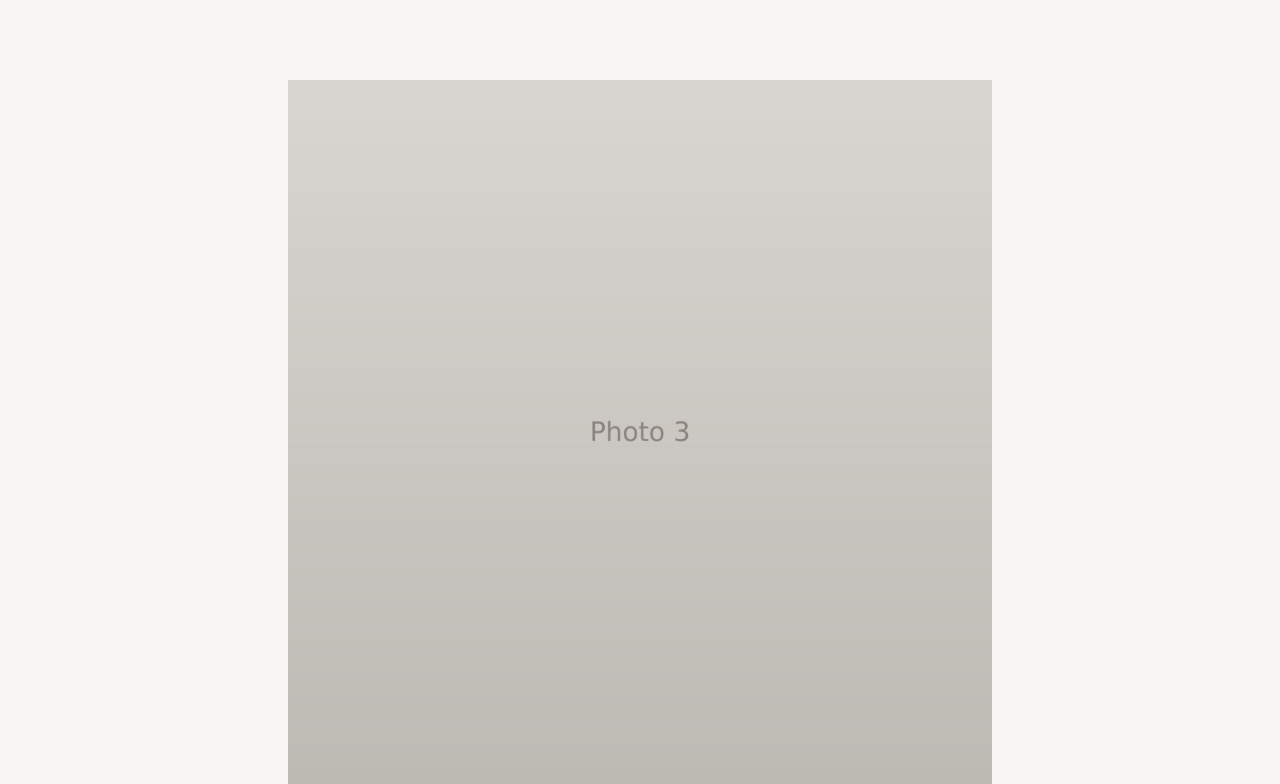
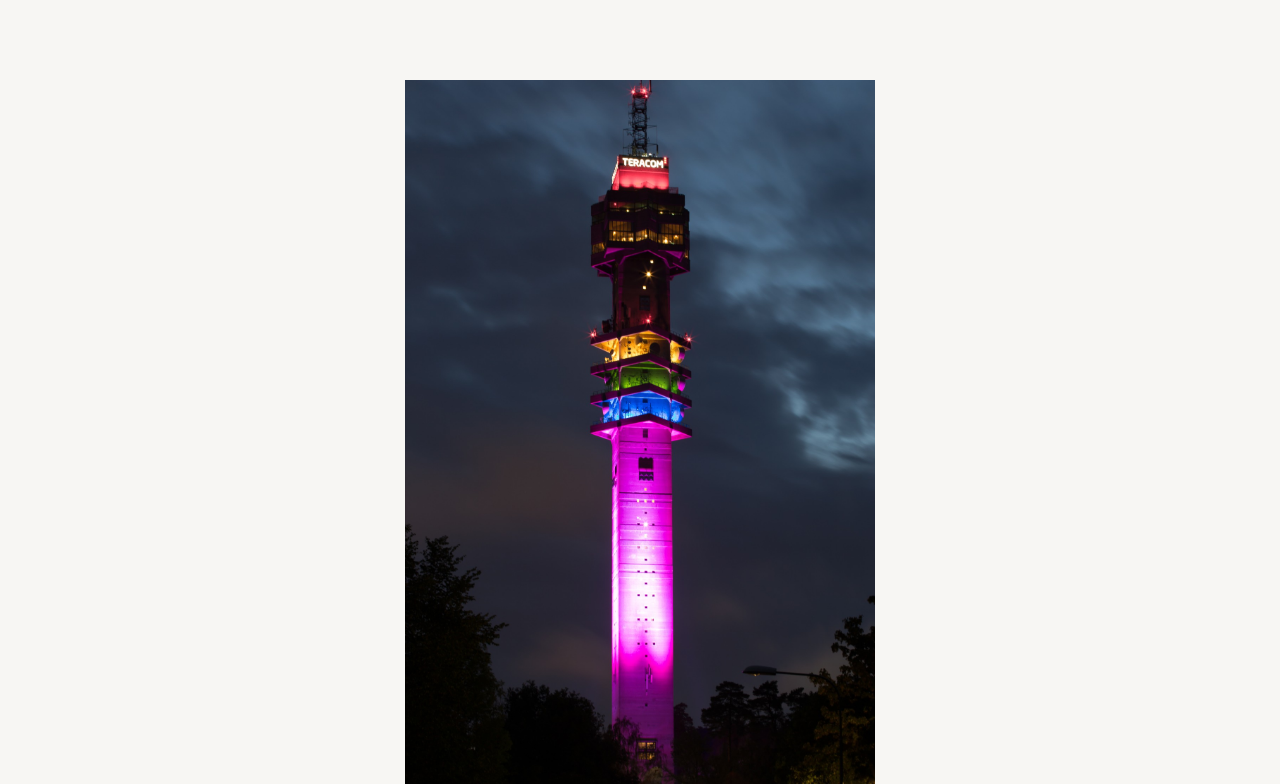
Before and after one commit to ramblingpm/halephoto, a plain HTML site: page index.html in a window 1280 px wide. Shown: the part 1536-2320 px from the top of the page. Drawn offline with Linux system fonts and the light colour scheme.

Commit message:
Replace placeholders with five photos shown in random order
Shows at most 5 photos per visit, shuffled on each page load.

Co-Authored-By: Claude Opus 5.5 <noreply@anthropic.com>
Claude-Session: https://claude.ai/code/session_01LXmuNecYj22jcKNaS1oy4b

```diff
--- a/index.html
+++ b/index.html
@@ -27,13 +27,28 @@
 </style>
 </head>
 <body>
-<main>
-  <img src="photos/01.jpg" width="2000" height="1333" alt="Photo 1">
-  <img src="photos/02.jpg" width="1333" height="2000" alt="Photo 2" loading="lazy">
-  <img src="photos/03.jpg" width="2000" height="2000" alt="Photo 3" loading="lazy">
-  <img src="photos/04.jpg" width="2000" height="1333" alt="Photo 4" loading="lazy">
-  <img src="photos/05.jpg" width="1333" height="2000" alt="Photo 5" loading="lazy">
-  <img src="photos/06.jpg" width="2000" height="1333" alt="Photo 6" loading="lazy">
+<main id="photos">
+  <img src="photos/tower.jpg" width="1333" height="2000" alt="TV tower lit in rainbow colours at night">
+  <img src="photos/sunset-lake.jpg" width="2000" height="1333" alt="Red sunset over a forest lake">
+  <img src="photos/calm-lake.jpg" width="2000" height="1333" alt="Still lake with a red cottage under a cloudy sky">
+  <img src="photos/city-evening.jpg" width="2000" height="1333" alt="Stockholm waterfront at dusk">
+  <img src="photos/warehouses.jpg" width="2000" height="1332" alt="Red wooden warehouses by the water at night">
 </main>
+<script>
+  // Show up to MAX photos, picked and ordered at random on each visit.
+  // To add a photo: put it in photos/ and add an <img> line above.
+  var MAX = 5;
+  var main = document.getElementById('photos');
+  var imgs = Array.prototype.slice.call(main.querySelectorAll('img'));
+  for (var i = imgs.length - 1; i > 0; i--) {
+    var j = Math.floor(Math.random() * (i + 1));
+    var t = imgs[i]; imgs[i] = imgs[j]; imgs[j] = t;
+  }
+  main.textContent = '';
+  imgs.slice(0, MAX).forEach(function (img, k) {
+    if (k > 0) img.loading = 'lazy';
+    main.appendChild(img);
+  });
+</script>
 </body>
 </html>
```
Also changed, not shown: photos/01.jpg (deleted), photos/02.jpg (deleted), photos/03.jpg (deleted), photos/04.jpg (deleted), photos/05.jpg (deleted), photos/06.jpg (deleted), photos/calm-lake.jpg (added), photos/city-evening.jpg (added), photos/sunset-lake.jpg (added), photos/tower.jpg (added), photos/warehouses.jpg (added).
